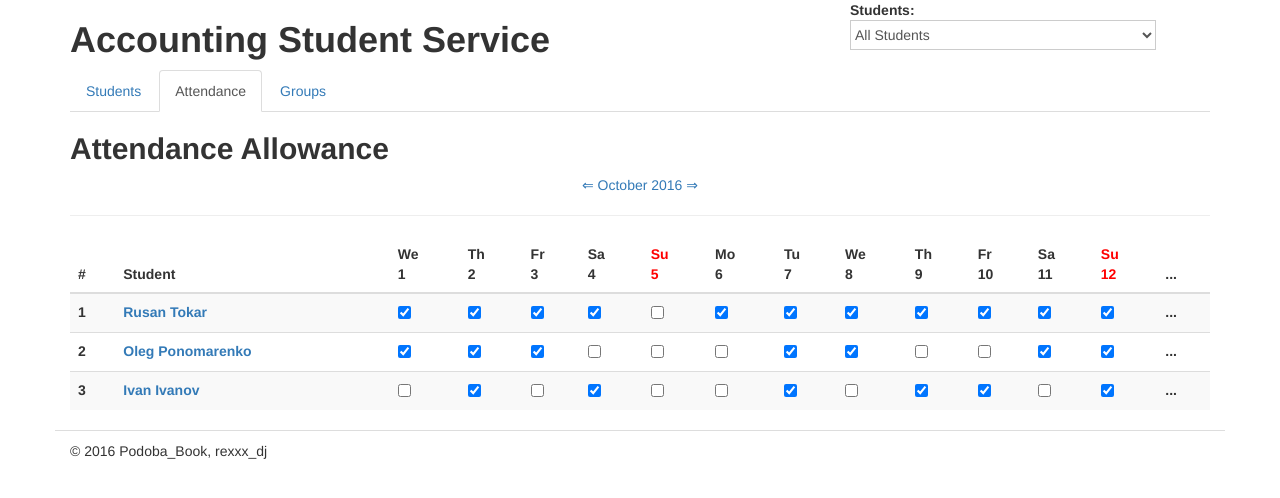
After one commit to rexxxdj/podoba_book, a Django app: page /attendance/ in a window 1280 px wide. The commit adds this page. Shown: the top 498 px of the page. Run offline with Django 3.2, Linux system fonts and the light colour scheme; lists and menus that the app fills with data are empty; some libraries are stand-ins or nearby versions.

Commit message:
add django tags, include, attendance. change views, urls. add context_processors...

```diff
--- /dev/null
+++ b/students/templates/students/attendance.html
@@ -0,0 +1,98 @@
+{% extends "students/base.html" %}
+
+{% load static from staticfiles %}
+
+{% block meta_title %}Attendance{% endblock meta_title %}
+{% block title %}Attendance Allowance{% endblock title %}
+
+{% block content %}
+	<!-- Start Main Page Content -->
+	<div class="row" id="content-columns">
+		<div class="col-xs-12" id="content-column">
+			<p class="mcalendar">
+				<a href="#">&lArr;</a>
+				<a href="#"> October </a>
+				<a href="#"> 2016 </a>
+				<a href="#">&rArr;</a>
+			</p>
+			<hr>
+			<!-- Start List -->
+			<table class="table table-hover table-striped">
+				<thead>
+					<tr>
+						<th>#</th>
+						<th>Student</th>
+						<th>We<br>1</th>
+						<th>Th<br>2</th>
+						<th>Fr<br>3</th>
+						<th>Sa<br>4</th>
+						<th style="color: red">Su<br>5</th>
+						<th>Mo<br>6</th>
+						<th>Tu<br>7</th>
+						<th>We<br>8</th>
+						<th>Th<br>9</th>
+						<th>Fr<br>10</th>
+						<th>Sa<br>11</th>
+						<th style="color: red">Su<br>12</th>
+						<th>...</th>
+					</tr>
+				</thead>
+				<tbody>
+					<tr>
+						<th>1</th>
+						<th><a href="#">Rusan Tokar</a></th>
+						<th><input type="checkbox" checked></th>
+						<th><input type="checkbox" checked></th>
+						<th><input type="checkbox" checked></th>
+						<th><input type="checkbox" checked></th>
+						<th style="color: red"><input type="checkbox" unchecked></th>
+						<th><input type="checkbox" checked></th>
+						<th><input type="checkbox" checked></th>
+						<th><input type="checkbox" checked></th>
+						<th><input type="checkbox" checked></th>
+						<th><input type="checkbox" checked></th>
+						<th><input type="checkbox" checked></th>
+						<th style="color: red"><input type="checkbox" checked></th>
+						<th>...</th>
+					</tr>
+					<tr>
+						<th>2</th>
+						<th><a href="#">Oleg Ponomarenko</a></th>
+						<th><input type="checkbox" checked></th>
+						<th><input type="checkbox" checked></th>
+						<th><input type="checkbox" checked></th>
+						<th><input type="checkbox" unchecked></th>
+						<th style="color: red"><input type="checkbox" unchecked></th>
+						<th><input type="checkbox" unchecked></th>
+						<th><input type="checkbox" checked></th>
+					 	<th><input type="checkbox" checked></th>
+						<th><input type="checkbox" unchecked></th>
+						<th><input type="checkbox" unchecked></th>
+						<th><input type="checkbox" checked></th>
+						<th style="color: red"><input type="checkbox" checked></th>
+						<th>...</th>
+					</tr>
+					<tr>
+						<th>3</th>
+						<th><a href="#">Ivan Ivanov</a></th>
+						<th><input type="checkbox" unchecked></th>
+						<th><input type="checkbox" checked></th>
+						<th><input type="checkbox" unchecked></th>
+						<th><input type="checkbox" checked></th>
+						<th style="color: red"><input type="checkbox" unchecked></th>
+						<th><input type="checkbox" unchecked></th>
+						<th><input type="checkbox" checked></th>
+						<th><input type="checkbox" unchecked></th>
+						<th><input type="checkbox" checked></th>
+						<th><input type="checkbox" checked></th>
+						<th><input type="checkbox" unchecked></th>
+						<th style="color: red"><input type="checkbox" checked></th>
+						<th>...</th>
+					</tr>
+				</tbody>
+			</table>
+			<!-- End Student List -->
+		</div>
+	</div>
+	<!-- End Main Page Content -->
+{% endblock content %}
--- /dev/null
+++ b/students/templates/students/base.html
@@ -0,0 +1,97 @@
+{% load static from staticfiles %}
+
+<!DOCTYPE html>
+<html lang="us">
+	<head>
+		<meta charset="UTF-8"/>
+		<title>Accounting Student Service - {% block meta_title %}{% endblock meta_title %}</title>
+		<meta name="desctiption"
+			  value="Система Учета Студентов Учебного Заведения" />
+		<!-- Include Styles -->
+		<link rel="stylesheet" type="text/css" href="https://maxcdn.bootstrapcdn.com/bootstrap/3.3.7/css/bootstrap.min.css">
+		<link rel="stylesheet" type="text/css" href="{{ PORTAL_URL }}{% static "css/main.css" %}">
+		{% block extra_css %}{% endblock extra_css %}
+		<!-- <style type="text/css">.col-xs-12, .col-xs-4, .col-xs-8 {border: 1px solid red;}</style> -->
+
+	</head>
+	<body>
+		<!-- Start Container -->
+		<div class="container">
+
+			{% block header %}
+			<!-- Start Header -->
+			<div class="row" id="header">
+				<!-- LOGO -->
+				<div class="col-xs-8">
+					<h1>Accounting Student Service</h1>
+				</div>
+				<!-- Groups Selector -->
+				<div class="col-xs-4" id="group-selector">
+					<strong>Students:</strong>
+					<select>
+						<option value="">All Students</option>
+						<option value="">IT - 21, Tokar Ruslan</option>
+						<option value="">IT - 22, Sergiy Povazhnuk</option>
+					</select>
+				</div>
+			</div>
+			<!-- End Header -->
+			{% endblock header %}
+
+			{% block subheader %}
+			<!-- Start SubHeader -->
+			<div class="row" id="sub-header">
+				<div class="col-xs-12">
+					<ul class="nav nav-tabs" role="tablist">
+						<li role="presentatuion" {% if request.path == '/' %} class="active"{% endif %}>
+							<a href="{% url "home" %}">Students</a>
+						</li>
+						<li role="presentatuion" {% if '/attendance' in request.path %} class="active"{% endif %}>
+							<a href="{% url "attendance" %}">Attendance</a>
+						</li>
+						<li role="presentatuion" {% if '/groups' in request.path %} class="active"{% endif %}>
+							<a href="{% url "groups" %}">Groups</a>
+						</li>
+					</ul>
+				</div>
+			</div>
+			<!-- End SubHeader -->
+			{% endblock subheader %}
+
+			<!-- Start Main Page Content -->
+			<div class="row" id="content-columns">
+				<div class="col-xs-12" id="content-column">
+					<!-- Status Message -->
+					{% comment "Not used alert so far" %}
+					<div class="alert alert-warning" role="alert">
+						Status Update!
+					</div>
+					{% endcomment %}
+
+					<h2>{% block title %}{% endblock title %}</h2>
+
+					{% block content %}{% endblock content %}
+
+				</div>
+			</div>
+			<!-- End Main Page Content -->
+
+			<!-- Start Footer -->
+			<div class="row" id="footer">
+				<div class="col-xs-12">
+					{% block footer %}&copy; 2016 Podoba_Book, rexxx_dj{% endblock footer %}
+				</div>
+			</div>
+			<!-- End Footer -->
+
+		</div>
+		<!-- End Container -->
+
+
+
+		<!--Javascripts Section-->
+		<script src="http://cdnjs.cloudflare.com/ajax/libs/jquery/2.1.1/jquery.js"></script>
+		<script src="https://maxcdn.bootstrapcdn.com/bootstrap/3.3.7/js/bootstrap.min.js" integrity="sha384-Tc5IQib027qvyjSMfHjOMaLkfuWVxZxUPnCJA7l2mCWNIpG9mGCD8wGNIcPD7Txa" crossorigin="anonymous"></script>
+		{% block extra_js %}{% endblock extra_js %}
+	</body>
+</html>
--- a/students/views.py
+++ b/students/views.py
@@ -30,7 +30,7 @@ def students_delete(request, sid):
 
 #groups
 def groups_list(request):
-	return HttpResponse('<h1>Groups</h1>')
+	return render(request,'students/groups_list.html')
 
 def groups_add(request):
 	return HttpResponse('<h1>Group Add Form</h1>')
@@ -40,3 +40,10 @@ def groups_edit(request, gid):
 
 def groups_delete(request, gid):
 	return HttpResponse('<h1>Delete Group %s</h1>' % gid)
+
+#attendance
+def attendance(request):
+	return render(request,'students/attendance.html')
+
+def attendance_edit(request,sid):
+	return render(request,'students/attendance.html')
--- /dev/null
+++ b/studentsdb/context_processors.py
@@ -0,0 +1,4 @@
+from .settings import PORTAL_URL
+
+def students_proc(request):
+	return {'PORTAL_URL': PORTAL_URL}
--- a/studentsdb/settings.py
+++ b/studentsdb/settings.py
@@ -11,6 +11,7 @@ https://docs.djangoproject.com/en/1.9/ref/settings/
 """
 
 import os
+from django.conf import global_settings
 
 # Build paths inside the project like this: os.path.join(BASE_DIR, ...)
 BASE_DIR = os.path.dirname(os.path.dirname(os.path.abspath(__file__)))
@@ -64,6 +65,8 @@ TEMPLATES = [
                 'django.template.context_processors.request',
                 'django.contrib.auth.context_processors.auth',
                 'django.contrib.messages.context_processors.messages',
+                'django.core.context_processors.request',
+                'studentsdb.context_processors.students_proc',
             ],
         },
     },
@@ -71,6 +74,7 @@ TEMPLATES = [
 
 WSGI_APPLICATION = 'studentsdb.wsgi.application'
 
+PORTAL_URL = 'http://localhost:8000'
 
 # Database
 # https://docs.djangoproject.com/en/1.9/ref/settings/#databases
--- a/studentsdb/urls.py
+++ b/studentsdb/urls.py
@@ -29,5 +29,9 @@ urlpatterns = [
 	url(r'^groups/(?P<gid>\d+)/edit/$','students.views.groups_edit',name='groups_edit'),
 	url(r'^groups/(?P<gid>\d+)/delete/$','students.views.groups_delete',name='groups_delete'),
 
+	#Attendance urls
+	url(r'^attendance/$','students.views.attendance',name='attendance'),
+	url(r'^attendance/(?P<sid>\d+)$','students.views.attendance_edit',name='attendance_edit'),
+
     url(r'^admin/', admin.site.urls),
 ]
```
Also changed, not shown: students/templates/include/pag.html (added, +13 -0 lines), students/templates/students/groups_list.html (added, +17 -0 lines), students/templates/students/students_list.html (+9 -99 lines), 2 other files.
